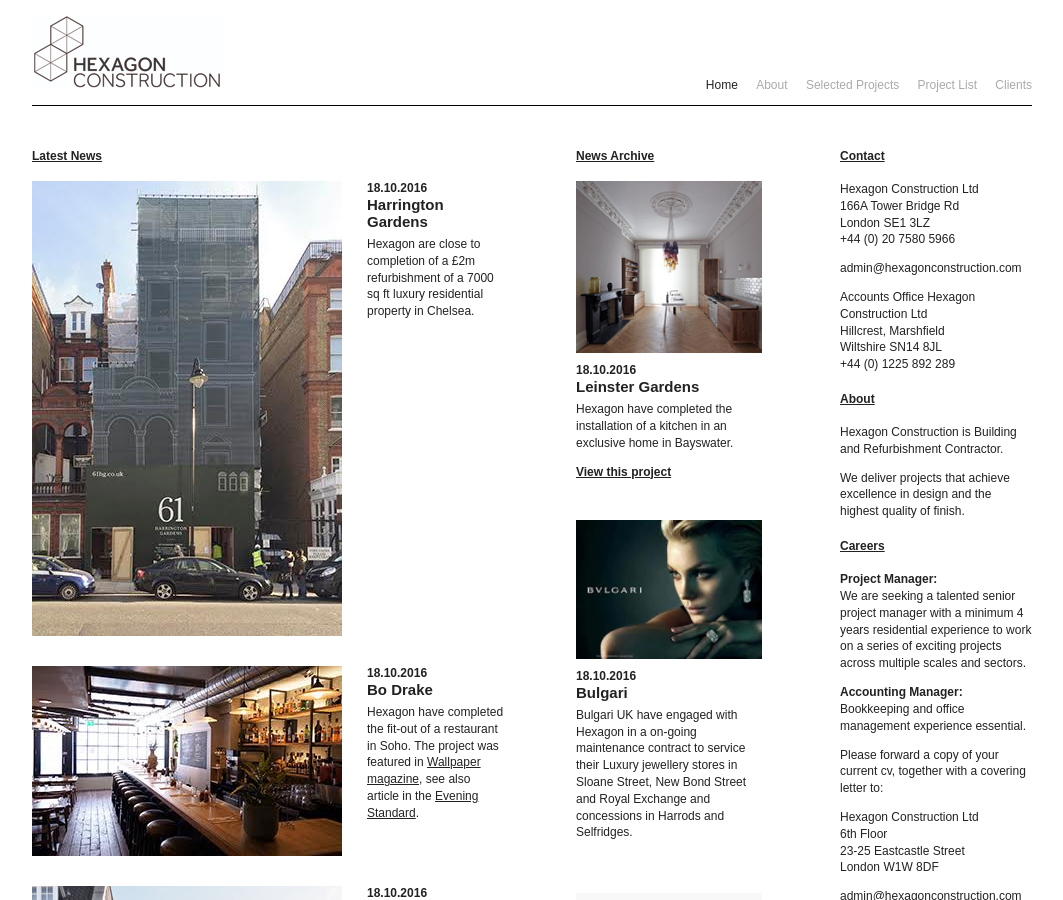
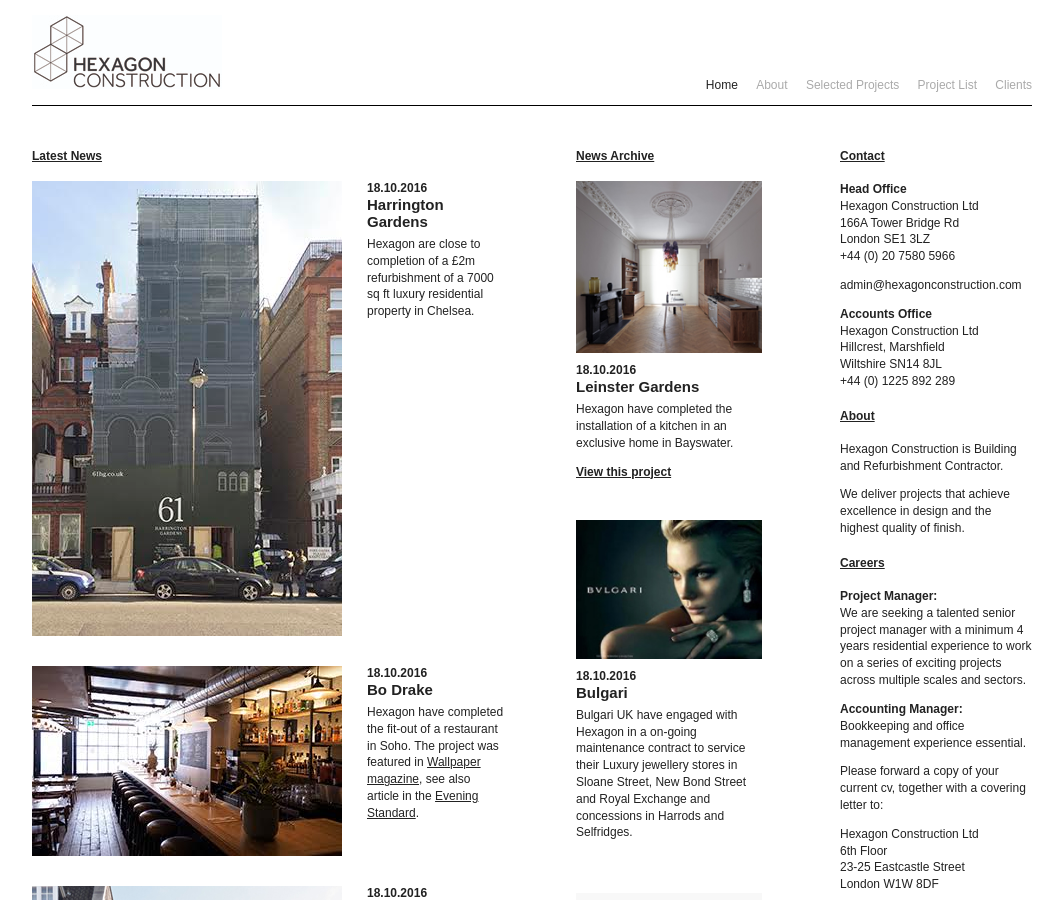
Before and after one commit to joeegan/hexagon-siteleaf, a Jekyll site: the page built from index.markdown, in a window 1280 px wide and 900 px high. Shown: the whole window, without its empty margins (108-1171 px from the left). Built offline with Jekyll 4.4.1, drawn with Linux system fonts in a browser that asks for light colours; some web fonts are replaced.

Commit message:
Updated Index

```diff
--- a/index.markdown
+++ b/index.markdown
@@ -6,6 +6,7 @@
 
 ## Contact
 
+**Head Office**<br/>
 Hexagon Construction Ltd<br/>
 166A Tower Bridge Rd <br/>
 London SE1 3LZ<br/>
@@ -13,7 +14,7 @@
 
 [admin@hexagonconstruction.com](mailto:admin@hexagonconstruction.com)
 
-Accounts Office
+**Accounts Office**<br/>
 Hexagon Construction Ltd<br/>
 Hillcrest, Marshfield <br/>
 Wiltshire SN14 8JL<br/>
```
